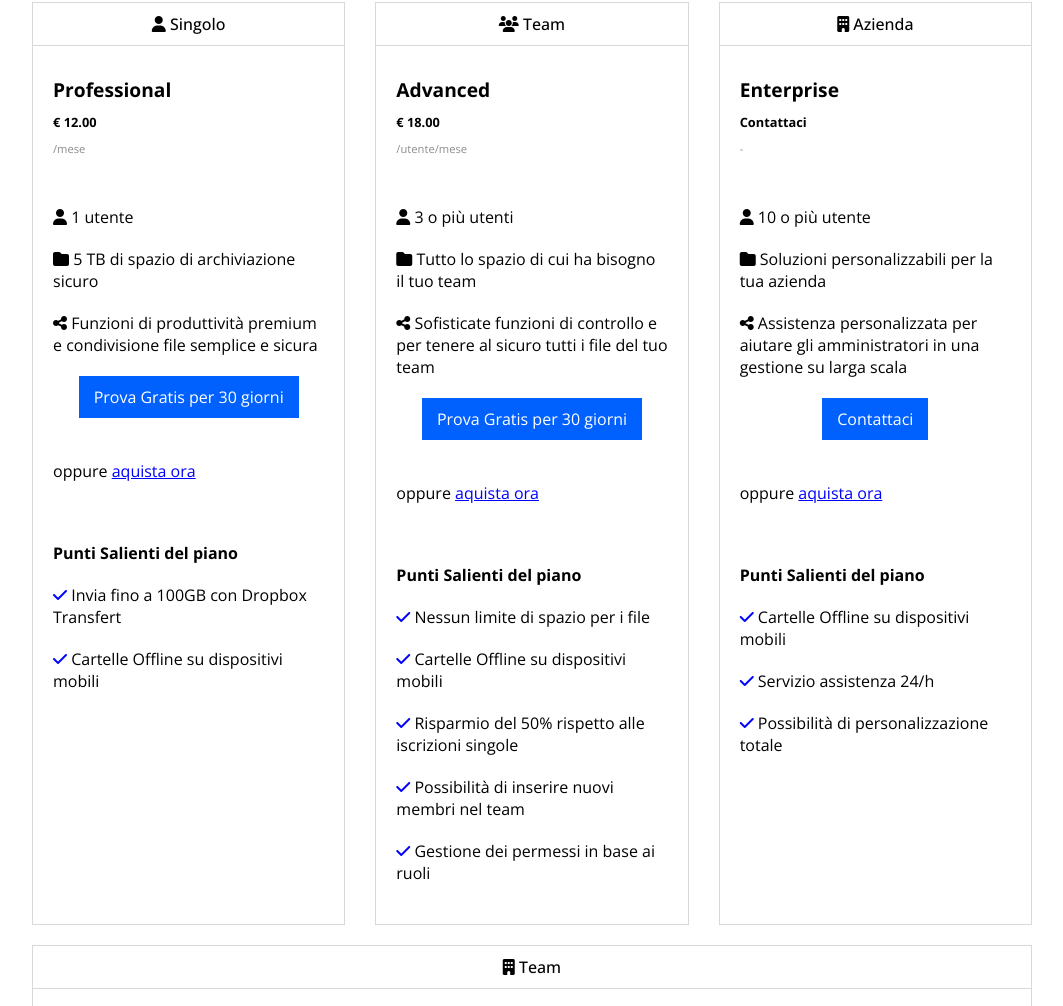
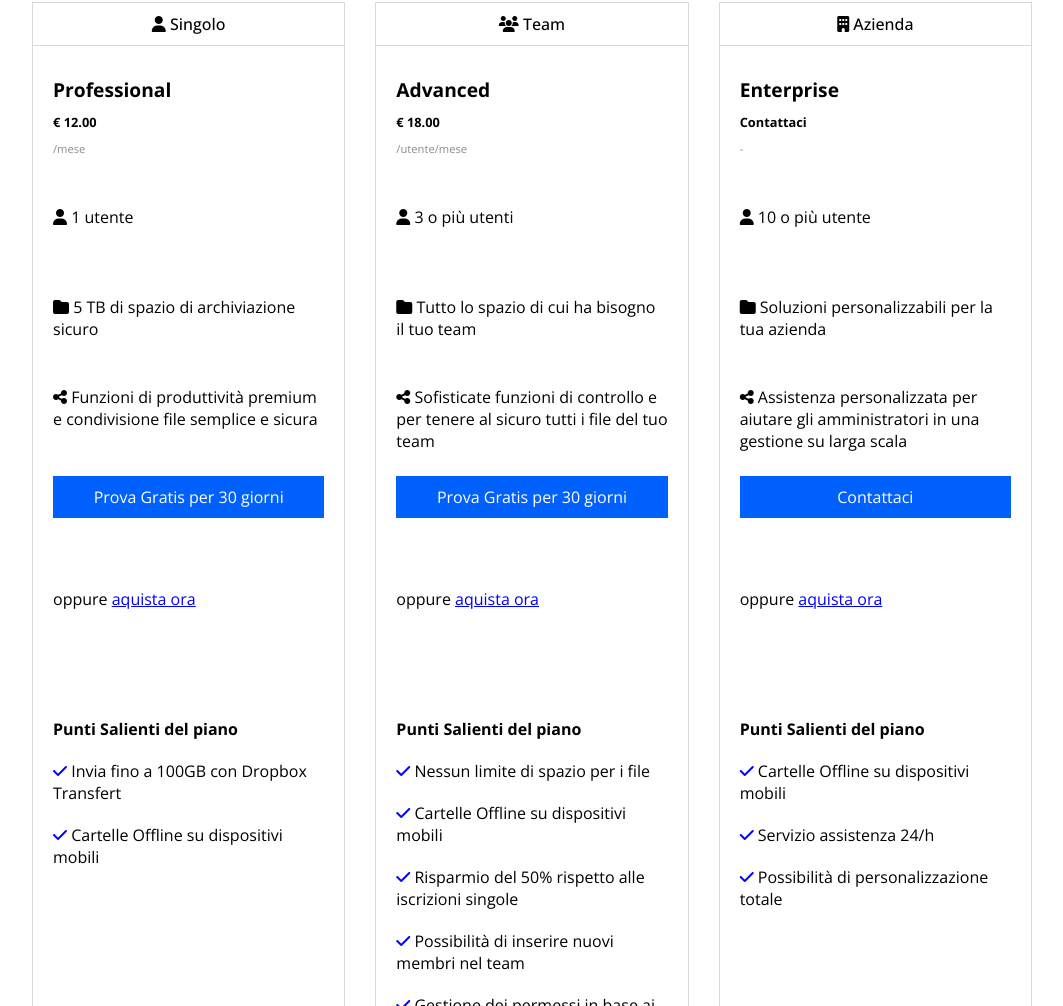
Before and after one commit to AndreaMargutti/htmlcss-dropbox, a plain HTML site: page index.html in a window 1280 px wide. Shown: the part 973-1979 px from the top of the page, without its empty margins (108-1171 px from the left). Drawn offline with nearby package versions, Linux system fonts and the light colour scheme.

Commit message:
sistemati bottoni card

```diff
--- a/css/style.css
+++ b/css/style.css
@@ -36,7 +36,8 @@
 }
 
 .btn-small {
-    padding: 10px 15px;
+    width: 100%;
+    padding: 10px 40px;
 }
 
 .flex {
@@ -229,11 +230,11 @@ img {
 }
 
 .card-info > * {
-    margin-bottom: 20px;
+    height: 60px;
+    margin-bottom: 30px;
 }
 
 .btn-card {
-    margin: 20px 0;
     text-align: center;
 }
 
```
